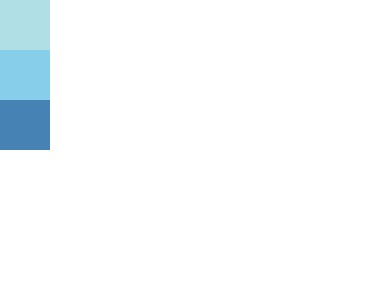
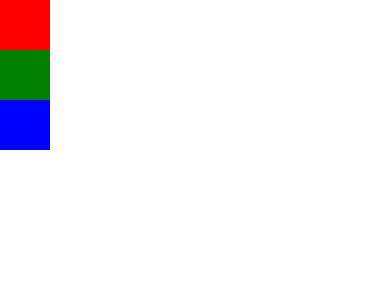
Before and after one commit to kazuuu/2tdss2023, a React Native app in the folder FiapApp/: screen / in a window 390 px wide. Shown: the top 300 px of the page. Built offline with nearby package versions, Linux system fonts and the light colour scheme.

Commit message:
flex 1 colors

```diff
--- a/FiapApp/App.js
+++ b/FiapApp/App.js
@@ -6,9 +6,9 @@ export default class App extends React.Component {
   render() {
     return (
       <View>
-        <View style={{ height: 50, width: 50, backgroundColor: 'powderblue'}} />
-        <View style={{ height: 50, width: 50, backgroundColor: 'skyblue'}} />
-        <View style={{ height: 50, width: 50, backgroundColor: 'steelblue'}} />
+        <View style={{ height: 50, width: 50, backgroundColor: 'red'}} />
+        <View style={{ height: 50, width: 50, backgroundColor: 'green'}} />
+        <View style={{ height: 50, width: 50, backgroundColor: 'blue'}} />
         <StatusBar style="auto" />
       </View>
     )
```
